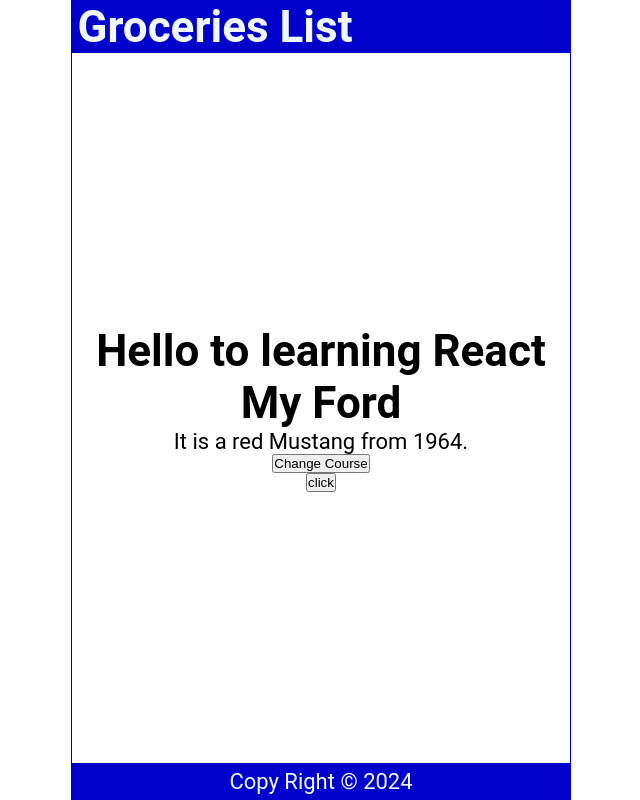
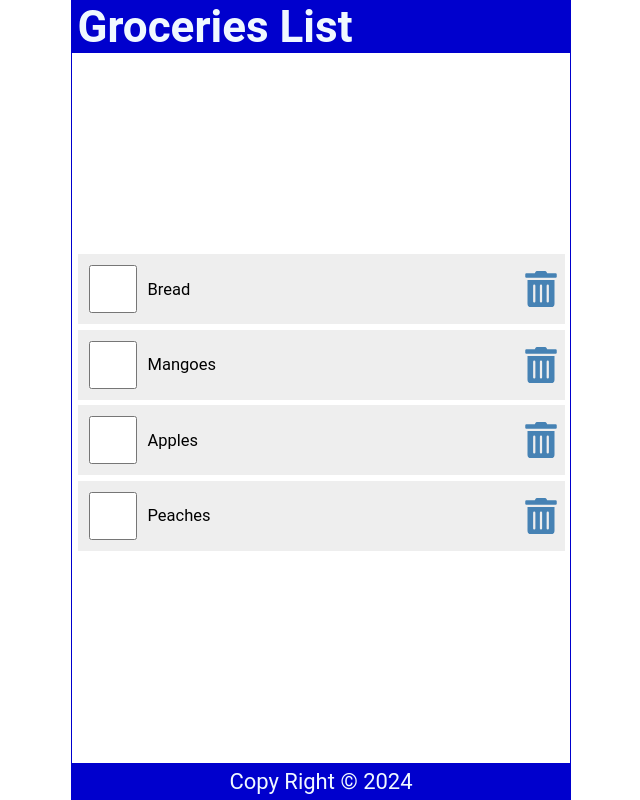
Before and after one commit to msadeedashraf/FSDReact, a React (Create React App) app in the folder day7/: page / in a window 1280 px wide. Shown: the whole page, without its empty margins (319-959 px from the left). Built offline with nearby package versions, Linux system fonts and the light colour scheme.

Commit message:
list added

```diff
--- a/day7/package.json
+++ b/day7/package.json
@@ -34,5 +34,8 @@
       "last 1 firefox version",
       "last 1 safari version"
     ]
+  },
+  "devDependencies": {
+    "react-icons": "^5.2.1"
   }
 }
--- a/day7/src/Main.js
+++ b/day7/src/Main.js
@@ -1,166 +1,41 @@
 import React from "react";
 import { useState } from "react";
-/*
-  //Events
-
-const Main = ({ learn }) => {
-
-
-
-  const myName = () => {
-    const name = ["Sadeed", "Amber", "Suzane", "Salah"];
-    const n = Math.floor(Math.random() * 4);
-    return name[n];
-  };
-
-  const myClick = () => {
-    console.log("Sadeed pressed the button");
-  };
-
-  const mySecondClick = (newName) => {
-    console.log(`${newName} pressed the button`);
-  };
-
-  const myThirdClick = (e) => {
-    //console.log(e);
-    console.log(e.target);
-    console.log(e.target.innerHTML);
-  };
-
-  return (
-
-    //Events
-    <main>
-      <p> Hello {myName()}</p>
-
-      <button onClick={myClick}>1st Click</button>
-
-      <button onClick={() => mySecondClick("Suze")}>2nd Click</button>
-      <button onClick={(e) => myThirdClick(e)}>3rd Click</button>
-    </main>
-
-);
-};
-*/
-
-/*
-//Passing Props
-const Main = (props) => {
-return (
-  <main>
-    <h1> Hello to learning {props.learn} </h1>
-  </main>
-);
-};
-*/
-
-/*
-//Passing values using Keys
-const Main = ({learn}) => {
-return (
-  <main>
-    <h1> Hello to learning {learn} </h1>
-  </main>
-);
-};
-*/
-
-//let num1 = 10;
-
-const Main = ({ learn }) => {
-  /*
-  const abc = useState("Sadeed");
-  console.log(abc[0]);
-  console.log(abc[1]);
-*/
-  //Array Destructuring
-  /*
-  const name = [
-    "Sadeed",
-    "Amber",
-    "Suzane",
-    "Salah",
-  ];
-
- console.log(name[2]);
- */
-
-  //Destructure and array
-  /*
-  const [teacher, studnet1, studnet2, student3] = [
-    "Sadeed",
-    "Amber",
-    "Suzane",
-    "Salah",
-  ];
-  console.log(teacher);
-  console.log(student3);
-*/
-  /*
-
-  const [name, setName] = useState("Sadeed");
-  console.log(name);
-
-  const [color, setColor] = useState("Red");
-  console.log(color);
-*/
-
-  /*
-  const myCourse = useState("React");
-  //console.log(myCourse);
-  //Array destructuring
-  const [course, setCourse] = useState("JavaScript");
-  console.log(course);
+import { FaTrashAlt } from "react-icons/fa";
+const Main = () => {
+  const [items, setItems] = useState([
+    {
+      id: 1,
+      checked: false,
+      item: "Bread",
+    },
+    {
+      id: 2,
+      checked: false,
+      item: "Mangoes",
+    },
+    {
+      id: 3,
+      checked: false,
+      item: "Apples",
+    },
+    {
+      id: 4,
+      checked: false,
+      item: "Peaches",
+    },
+  ]);
 
   return (
     <main>
-      <h1> Hello to learning {course}</h1>
-      <h2> My First course was {course}</h2>
-      <button onClick={() => setCourse("TypeScript")}> Change Course </button>
-      <button onClick={() => setCourse("React")}> Change Course again </button>
-    </main>
-  );
-  */
-
-  /*
-  const [course, setCourse] = useState();
-  console.log(course);
-
-  return (
-    <main>
-      <h1> Hello to learning {course} </h1>
-      <button onClick={() => setCourse("JavaScript")}> Change Course </button>
-    </main>
-  );
-  */
-
-  const [course, setCourse] = useState("React");
-  const [count, setCount] = useState(0);
-  const [car, setCar] = useState({
-    brand: "Ford",
-    model: "Mustang",
-    year: "1964",
-    color: "red",
-  });
-
-  const myClick = () => {
-    setCount();
-
-    console.log(count);
-  };
-
-  console.log(course);
-  return (
-    <main>
-      <h1> Hello to learning {course} </h1>
-
-      <h1>My {car.brand}</h1>
-      <p>
-        It is a {car.color} {car.model} from {car.year}.
-      </p>
-
-      <button onClick={() => setCourse("JavaScript")}> Change Course </button>
-      <button onClick={myClick}> click </button>
+      <ul>
+        {items.map((item) => (
+          <li className="item" key={item.id}>
+            <input type="checkbox" checked={item.checked} />
+            <label>{item.item}</label>
+            <FaTrashAlt role="button" tabIndex="0" />
+          </li>
+        ))}
+      </ul>
     </main>
   );
 };
--- a/day7/src/style.css
+++ b/day7/src/style.css
@@ -56,3 +56,62 @@
   display: grid;
   place-content: center;
 }
+
+ul {
+  width: 100%;
+  list-style: none;
+  padding: 0 0.25rem 0.25rem;
+}
+
+ul li::before {
+  content: "\200B";
+}
+
+.item {
+  display: flex;
+  justify-content: flex-start;
+  align-items: center;
+  padding: 0.5rem 0 0.5rem 0.5rem;
+  margin: 0.25rem 0;
+  background-color: #eee;
+}
+
+.item:first-child {
+  margin: 0;
+}
+
+.item input[type="checkbox"] {
+  text-align: center;
+  width: 2.5rem;
+  width: 48px;
+  min-width: 48px;
+  height: 2.5rem;
+  height: 48px;
+  min-height: 48px;
+  cursor: pointer;
+  margin-right: 0.5rem;
+}
+
+.item input[type="checkbox"]:focus + label {
+  text-decoration: underline;
+}
+
+.item > label {
+  font-size: 0.75rem;
+  flex-grow: 1;
+}
+
+.item svg {
+  width: 48px;
+  min-width: 48px;
+  height: 36px;
+  font-size: 1rem;
+  color: steelblue;
+  cursor: pointer;
+}
+
+.item svg:focus,
+.item svg:hover {
+  color: red;
+  outline: none;
+}
```
Also changed, not shown: day7/src/Main copy.js (added, +169 -0 lines), 1 other file (tests, documents, lock files or other folders).
